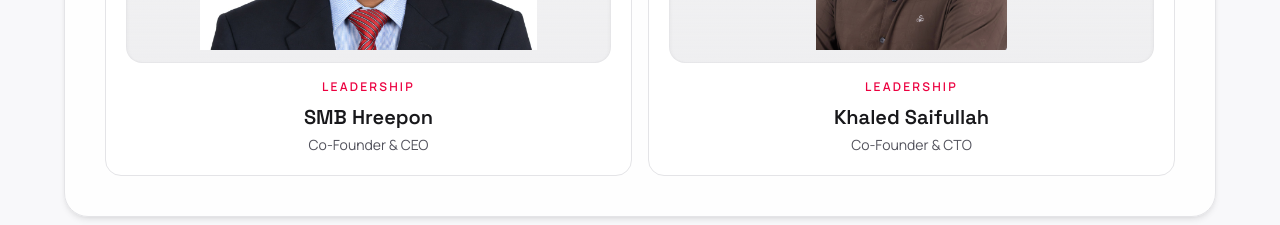
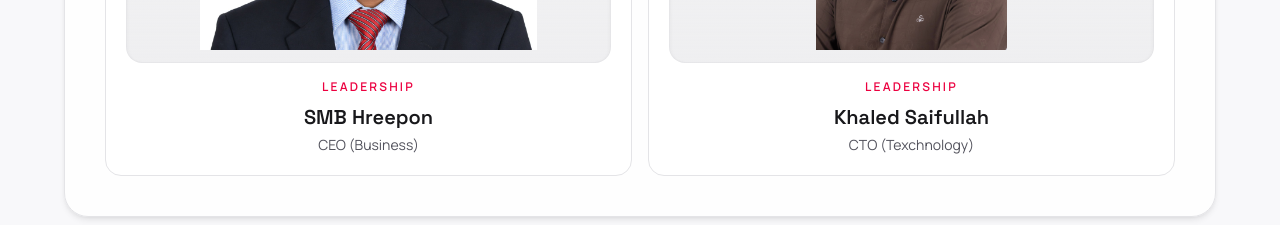
Before and after one commit to ksnirob/itport, a Next.js app: page /about in a window 1280 px wide. Shown: the part 1180-1405 px from the top of the page. Built offline with nearby package versions, Linux system fonts and the light colour scheme.

Commit message:
experience updated

```diff
--- a/app/about/page.tsx
+++ b/app/about/page.tsx
@@ -60,7 +60,7 @@ export default function AboutPage() {
               </div>
               <p className="mt-4 text-xs font-semibold uppercase tracking-[0.18em] text-rose-600 dark:text-rose-300">Leadership</p>
               <h3 className="mt-2 font-display text-xl font-semibold text-zinc-900 dark:text-white">SMB Hreepon</h3>
-              <p className="mt-1 text-sm text-zinc-600 dark:text-zinc-300">Co-Founder &amp; CEO</p>
+              <p className="mt-1 text-sm text-zinc-600 dark:text-zinc-300">CEO (Business)</p>
             </div>
             <div className="rounded-2xl border border-zinc-200 bg-white/80 p-5 text-center dark:border-zinc-700 dark:bg-zinc-900/60">
               <div className="flex h-72 w-full items-center justify-center overflow-hidden rounded-2xl border border-zinc-200/80 bg-gradient-to-b from-zinc-100 to-zinc-200/60 p-3 shadow-inner dark:border-zinc-700 dark:from-zinc-800 dark:to-zinc-900/70">
@@ -73,7 +73,7 @@ export default function AboutPage() {
               </div>
               <p className="mt-4 text-xs font-semibold uppercase tracking-[0.18em] text-rose-600 dark:text-rose-300">Leadership</p>
               <h3 className="mt-2 font-display text-xl font-semibold text-zinc-900 dark:text-white">Khaled Saifullah</h3>
-              <p className="mt-1 text-sm text-zinc-600 dark:text-zinc-300">Co-Founder &amp; CTO</p>
+              <p className="mt-1 text-sm text-zinc-600 dark:text-zinc-300">CTO (Texchnology)</p>
             </div>
           </div>
         </div>
```
